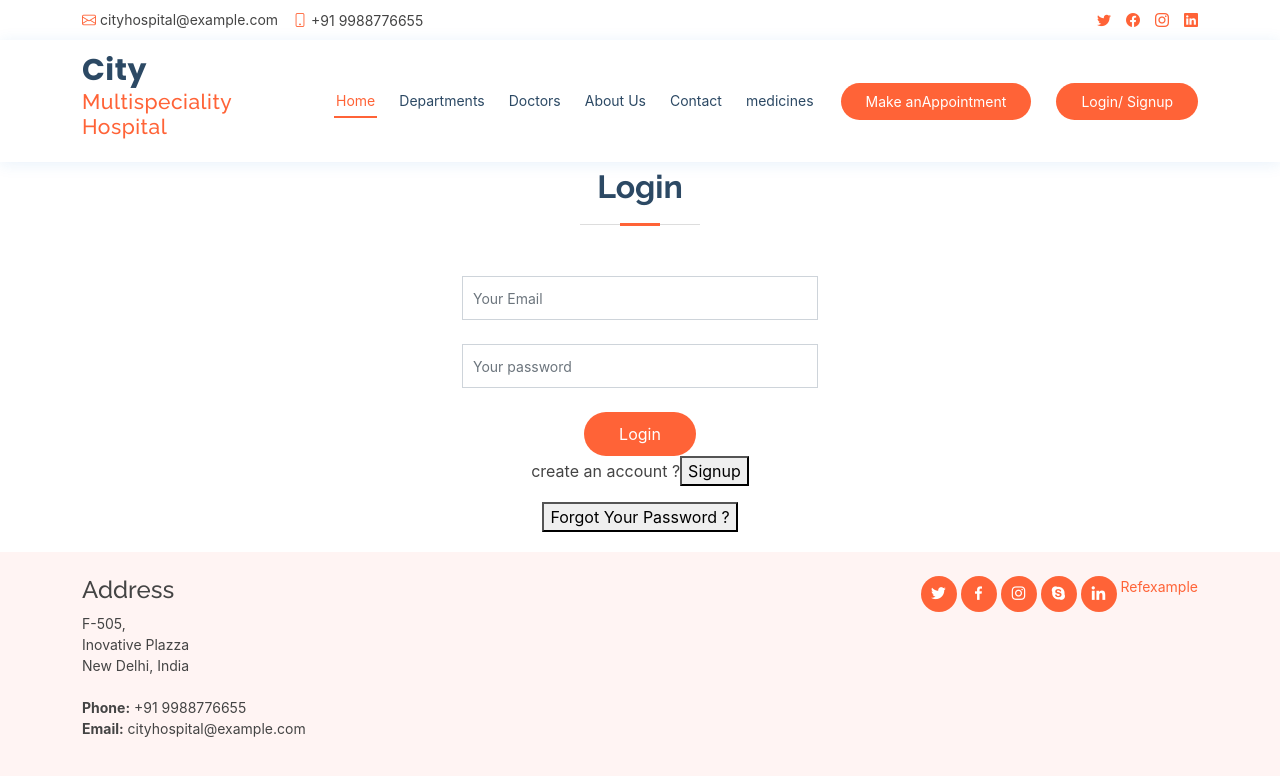
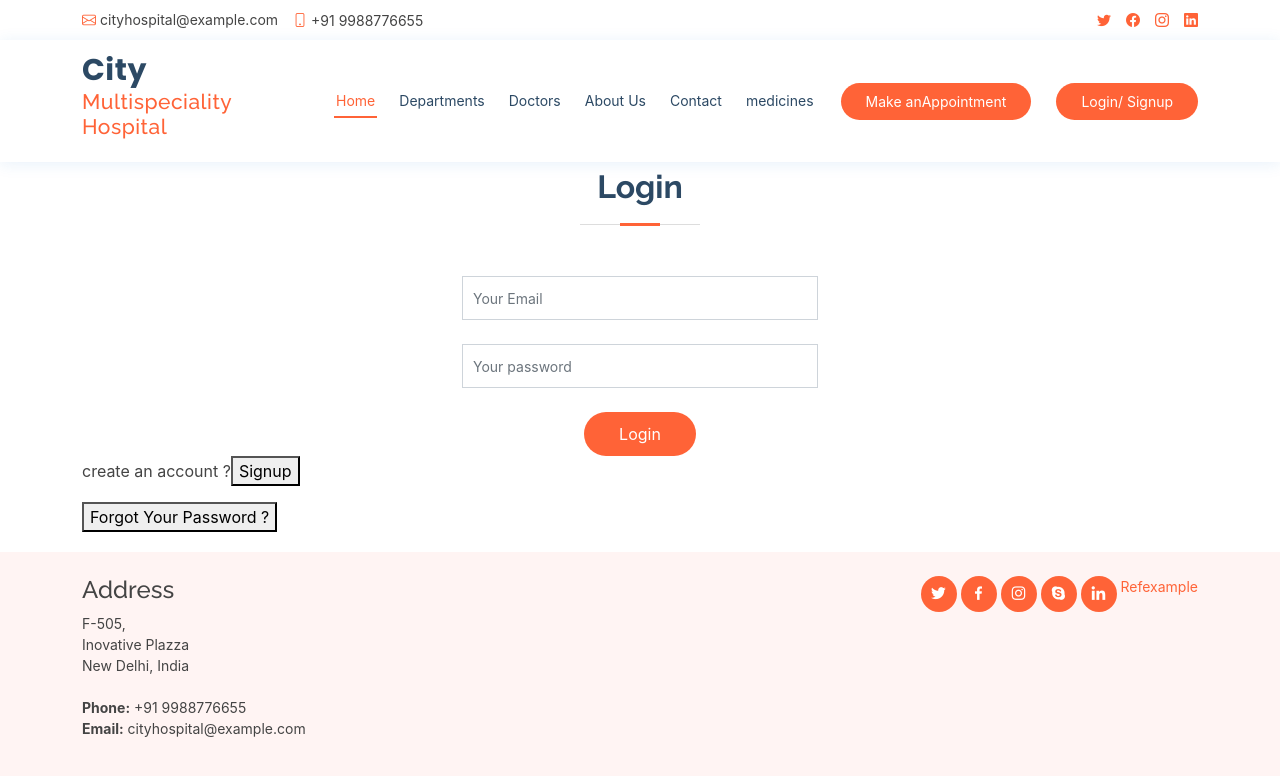
Before and after one commit to bhumishingala/City-Hospital, a React (Create React App) app: page /Auth in a window 1280 px wide. Shown: the top 776 px of the page. Built offline with nearby package versions, Linux system fonts and the light colour scheme.

Commit message:
yup and fromik

```diff
--- a/src/auth/Auth.js
+++ b/src/auth/Auth.js
@@ -25,7 +25,6 @@ function Auth(props) {
     const { handleChange, errors, handleSubmit } = formik;
 
     return (
-        <div class="text-center">
         <section id="appointment" className="appointment">
             <div className="container">
                 <div className="section-title">
@@ -91,7 +90,6 @@ function Auth(props) {
                 </Formik>
             </div>
         </section>
-        </div>
     );
 }
 
```
Lines whose indentation alone changed are shown as unchanged.
